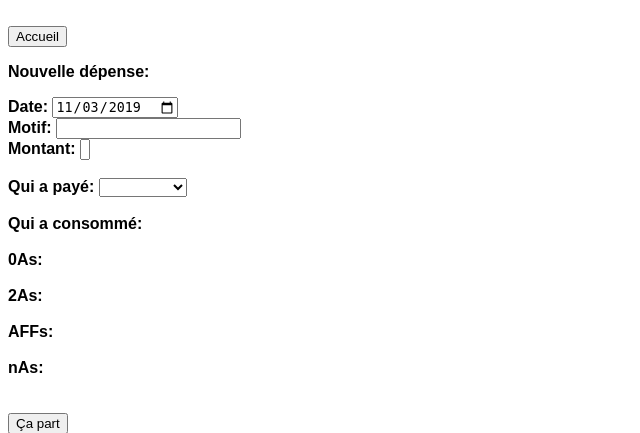
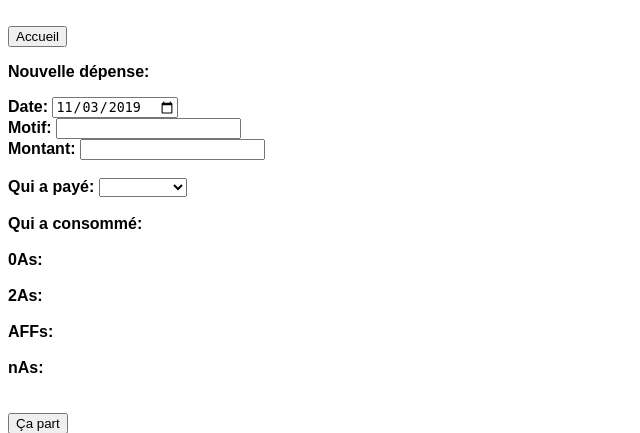
Before and after one commit to PaulFl/html, a PHP site: page /tresorerie/add_transaction.php in a window 1280 px wide. Shown: the top 433 px of the page, without its empty margins (0-640 px from the left). Run offline with PHP 8.4, Linux system fonts and the light colour scheme; data that the repository does not hold is empty.

Commit message:
corrected css bug & sorted dettes by userid

```diff
--- a/tresorerie/minimal-table.css
+++ b/tresorerie/minimal-table.css
@@ -1,9 +1,5 @@
 html {
     font-family: sans-serif;
-}
-
-input[type="number"] {
-    width:2px;
 }
 
 table {
--- a/tresorerie/password_verif.php
+++ b/tresorerie/password_verif.php
@@ -57,7 +57,7 @@ if (!$resultat) {
 
         echo "Tes dettes: <br>";
         echo "<table>";
-        $reponse = $bdd->query('SELECT transactions.id as transacid, transactions.motif, transactions.date, transactions.montant, transactions.debiteur, users.id, users.surnom, users.phone_number FROM transactions JOIN users on transactions.creancier = users.id where transactions.debiteur = ' . $resultat['id']);
+        $reponse = $bdd->query('SELECT transactions.id as transacid, transactions.motif, transactions.date, transactions.montant, transactions.debiteur, users.id, users.surnom, users.phone_number FROM transactions JOIN users on transactions.creancier = users.id where transactions.debiteur = ' . $resultat['id'] . " ORDER BY users.id");
 
         echo "<tr>";
         echo "<td>";
```
